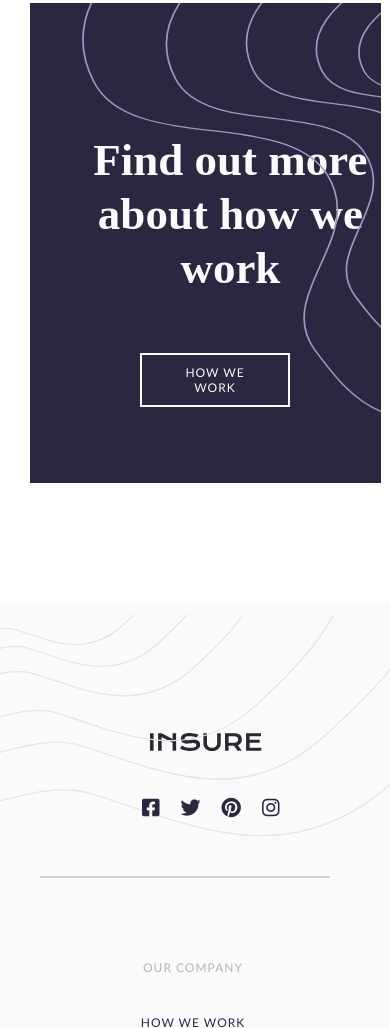
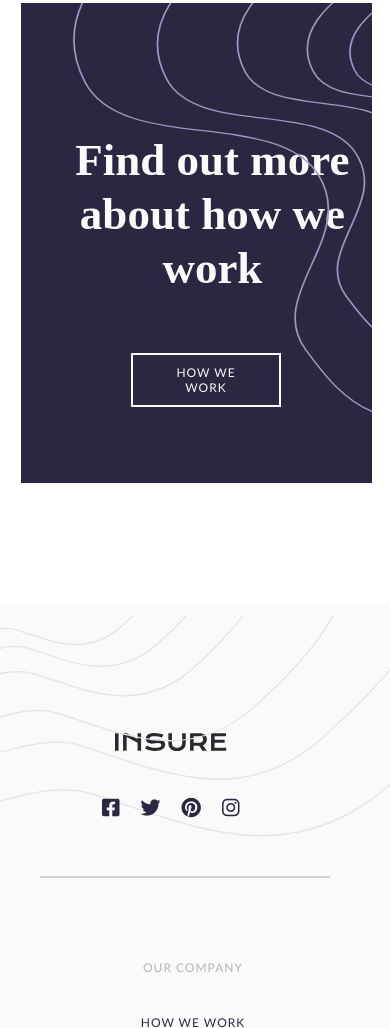
Before and after one commit to josephOlatiloGit/Insurance-Page, a plain HTML site: page index.html in a window 390 px wide. Shown: the part 2619-3647 px from the top of the page. Drawn offline with Linux system fonts and the light colour scheme.

Commit message:
Quick Update

```diff
--- a/style.css
+++ b/style.css
@@ -635,7 +635,7 @@ table td:hover {
   .line-two {
     position: absolute;
     top: -240px;
-    left: 50px;
+    left: 30px;
     width: 160px;
     margin: 0px 80px;
     padding: ;
@@ -731,7 +731,7 @@ table td:hover {
   /* SECTION-THREE */
   .three {
     position: relative;
-    left: -90px;
+    left: -99px;
     flex-direction: column;
     align-items: center;
     text-align: center;
@@ -808,7 +808,7 @@ table td:hover {
 
   .footer-logo {
     position: relative;
-    left: 20px;
+    left: -15px;
     margin-top: 20px;
     margin-top: 130px;
   }
@@ -817,7 +817,7 @@ table td:hover {
     display: flex;
     width: 120%;
     margin-top: 185px;
-    right: 30px;
+    right: 70px;
     z-index: 1;
     transition: 0.4s ease;
   }
```
